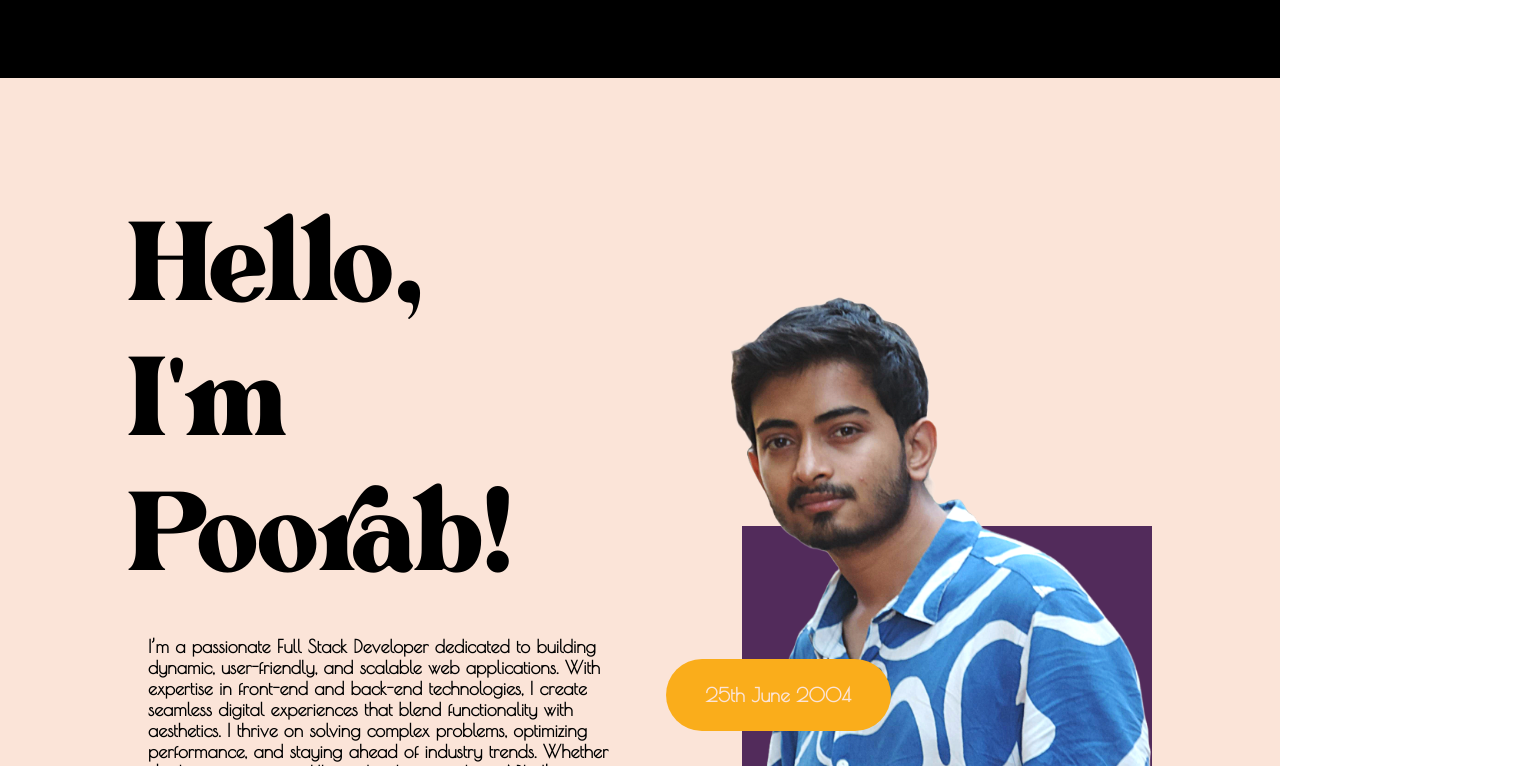
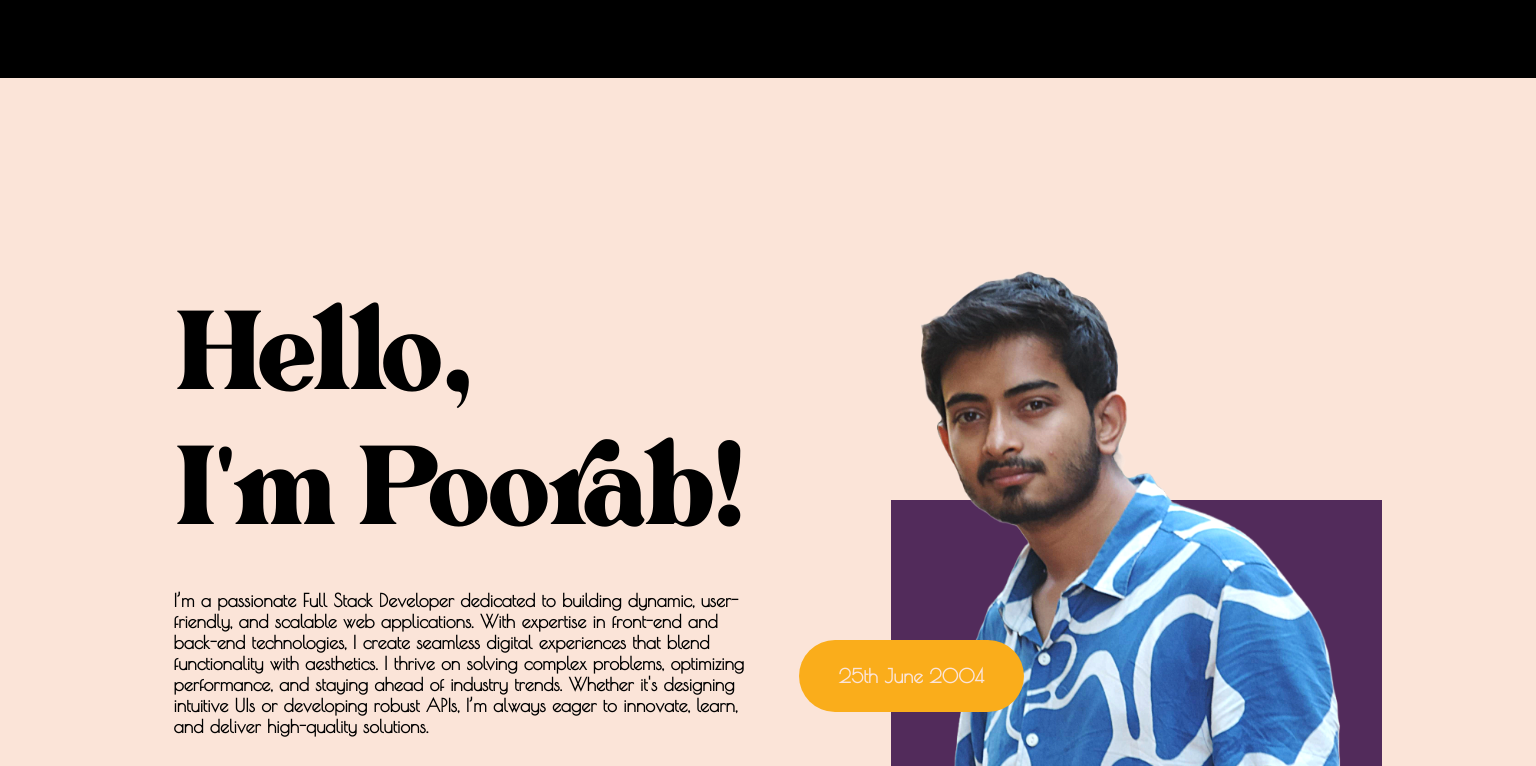
Before and after one commit to Higashis-domain/Portfolio, a plain HTML site: page index.html in a window 1280 px wide. Shown: the part 874-1640 px from the top of the page, 1536 px wide, since content can reach past the window. Drawn offline with Linux system fonts and the light colour scheme.

Commit message:
idontknow

```diff
--- a/styles.css
+++ b/styles.css
@@ -32,8 +32,8 @@ img::selection, #navbtn::selection {
 html {
     scrollbar-width: none;
     scroll-behavior: smooth;
-    min-width: 1280px;
-    min-height: 720px;
+    width: 1536px;
+    height: 870.31px;
 }
 
 body {
```
